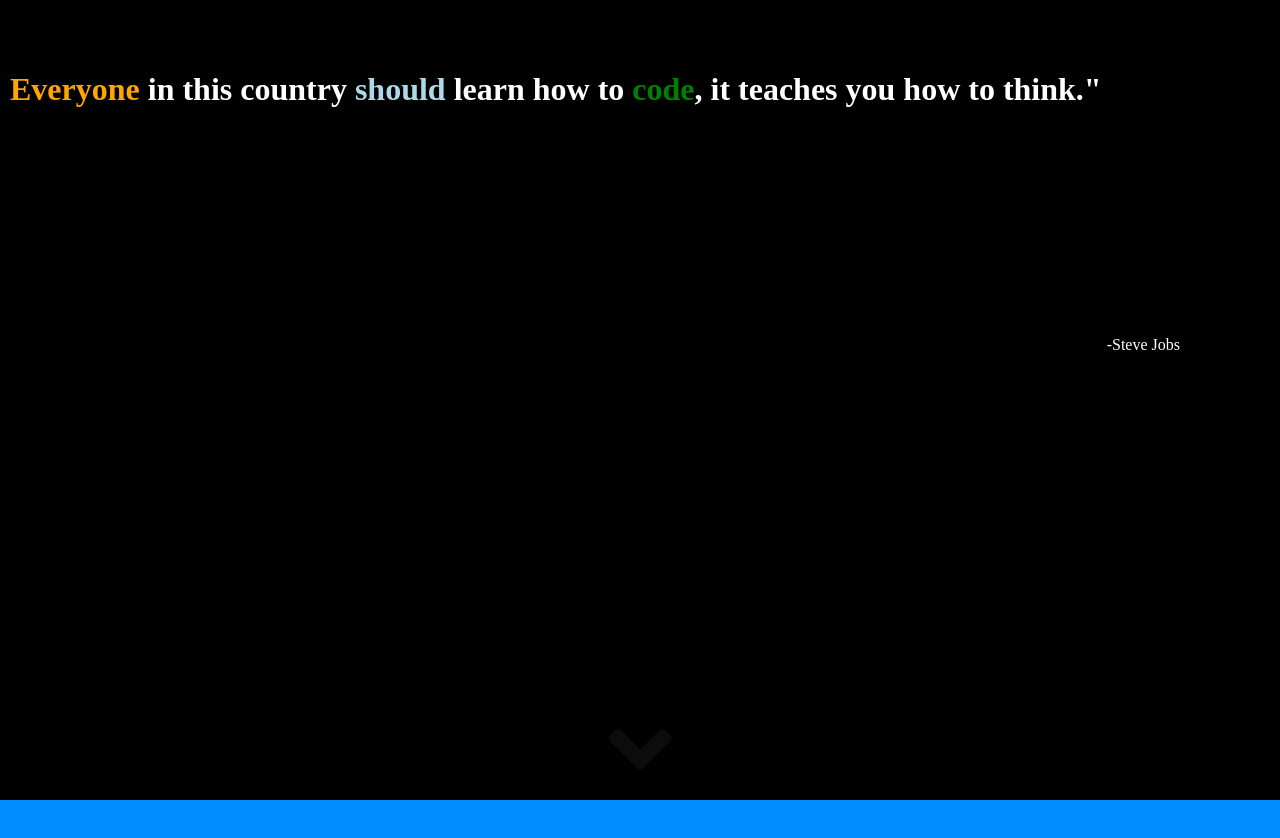
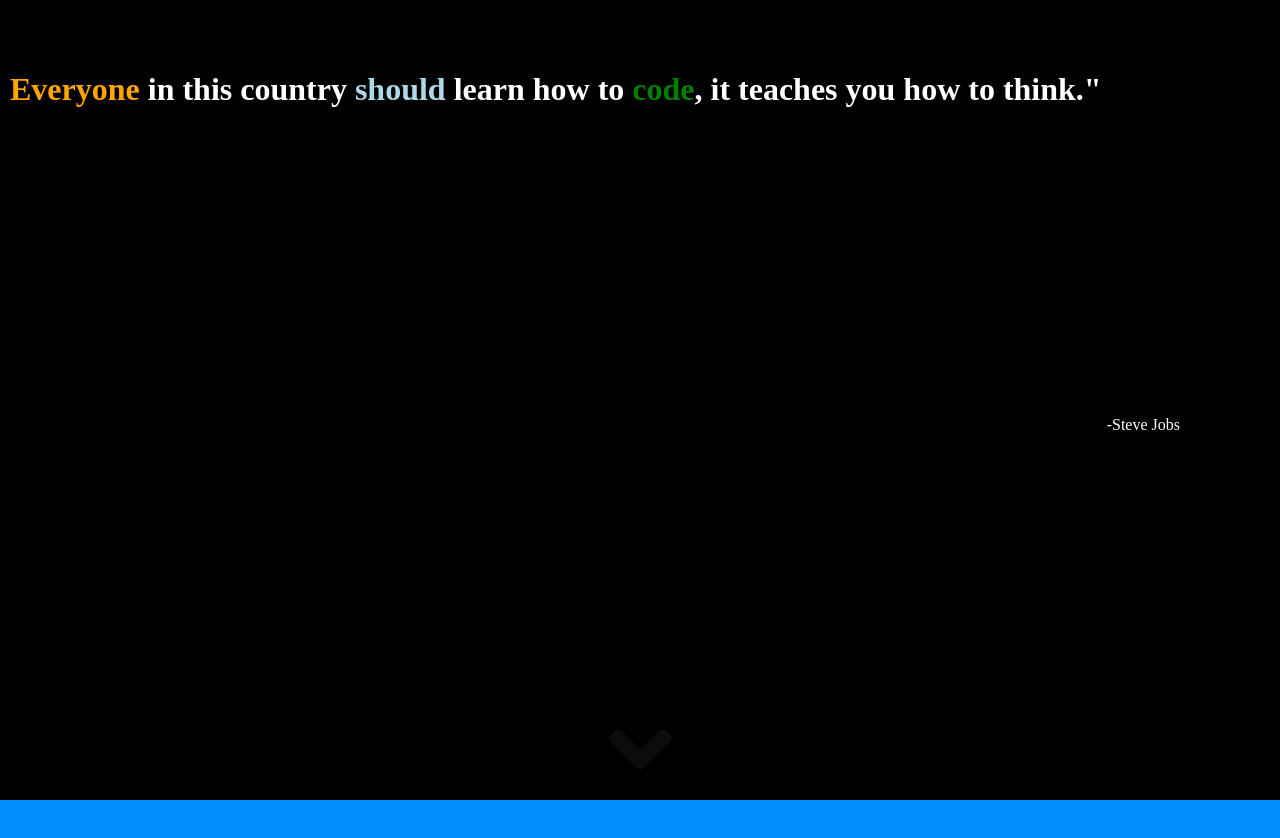
Before and after one commit to sciortinomrc/personal-website, a React (Create React App) app: page / in a window 1280 px wide. Shown: the top 838 px of the page. Built offline with nearby package versions, Linux system fonts and the light colour scheme; a web font is replaced by a local one.

Commit message:
spanning within header

```diff
--- a/src/App.css
+++ b/src/App.css
@@ -47,7 +47,7 @@ div{
 		transition: ease-out .5s margin;
 	}
 	#header div p{
-		top: 40%;
+		top: 50%;
 		right: 100px;
 
 		position: fixed;
```
